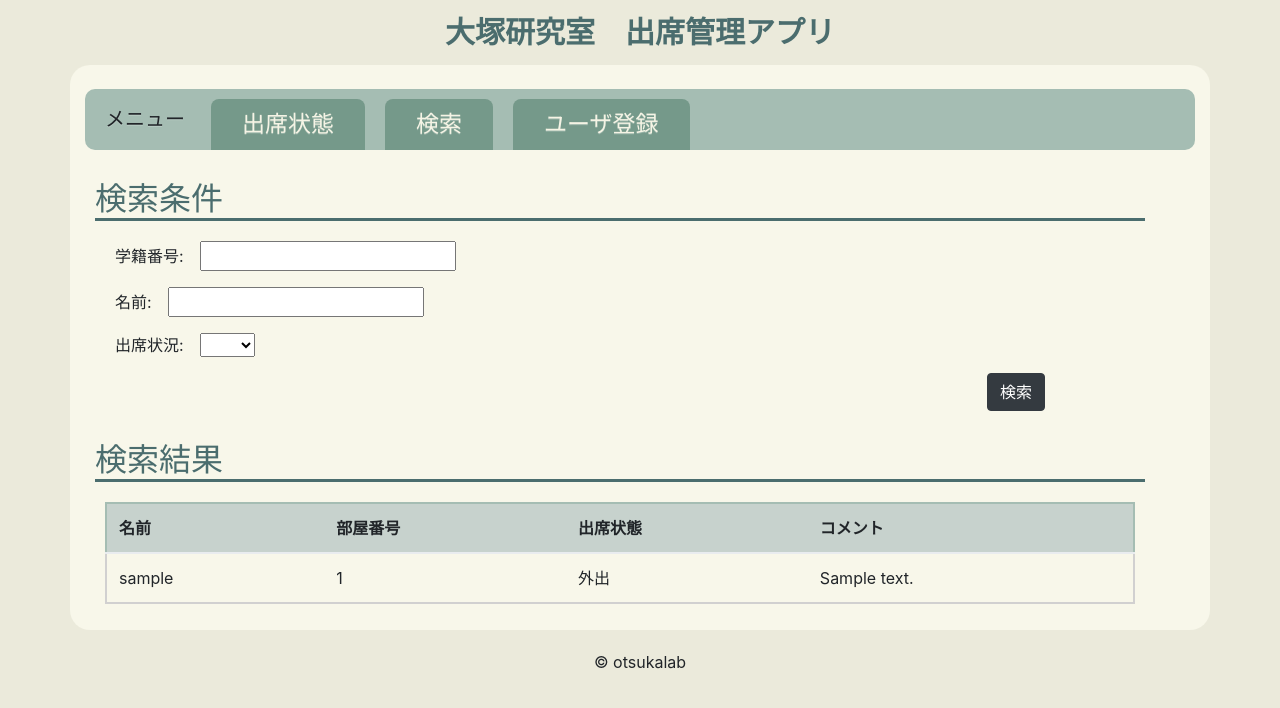
After one commit to skysky0208/Labo_attendance, a Django app: template mysite/templates/attendance/search.html in a window 1280 px wide. The commit adds this page. Shown: the top 708 px of the page. Run offline with Django 3.2, Linux system fonts and the light colour scheme; tables that the repository leaves empty hold one stand-in row (values such as "Sample post"); the template is opened without the code that fills it: values that come from a table or form of the project are taken from there, most other values are stand-ins (such as "Sample title", 1, 10 or a date in 2020); parts of the project's set-up code (start-up, migrations or seed data) failed here and were passed over; some libraries are stand-ins or nearby versions.

Commit message:
:sparkles: 検索機能追加

```diff
--- a/mysite/attendance/forms.py
+++ b/mysite/attendance/forms.py
@@ -18,3 +18,31 @@ class CommentUpdateForm(forms.ModelForm):
         model = LabAttendanceTb
         # 入力するカラムを指定
         fields = ('comment',)
+
+# 検索フォーム
+class SearchForm(forms.Form):
+
+    STATUS_CHOICES = (
+        ('', ''),
+        ('attend', '出席'),
+        ('absent', '退席'),
+        ('lab out', '外出'),
+    )
+
+    user_id = forms.IntegerField(
+        initial='',
+        label='学籍番号',
+        required = False, # 必須ではない
+    )
+
+    user_name = forms.CharField(
+        initial='',
+        label='名前',
+        required = False, # 必須ではない
+    )
+
+    status = forms.fields.ChoiceField(
+        choices=STATUS_CHOICES,
+        label='出席状況',
+        required = False,  # 必須ではない
+    )
--- a/mysite/attendance/models.py
+++ b/mysite/attendance/models.py
@@ -25,3 +25,7 @@ class LabAttendanceTb(models.Model):
     # 自分自身を呼び出されたとき学籍番号を返す
     def __str__(self):
         return str(self.user_id)
+
+    @staticmethod
+    def get_absolute_url(self):
+        return reverse('search:index')
--- a/mysite/attendance/urls.py
+++ b/mysite/attendance/urls.py
@@ -8,5 +8,7 @@ urlpatterns = [
     path('', views.IndexView.as_view(), name='index'),
     path('attendance_list', views.AttendanceListView.as_view(), name='attendance_list'),
     path('user_create', views.UserCreateView.as_view(), name='user_create'),
+    path('fingerprint_create', views.FingerprintCreateView.as_view(), name='fingerprint_create'),
+    path('search', views.SearchView.as_view(), name='search'),
     path('comment_update/<int:pk>/', views.CommentUpdateView.as_view(), name='comment_update'),
 ]
--- a/mysite/mysite/settings.py
+++ b/mysite/mysite/settings.py
@@ -26,8 +26,8 @@ SECRET_KEY = '5j_b%zr5j5mow7!($4q-%u$env+thu1*mf1@84o+l9tar+4z-r'
 # SECURITY WARNING: don't run with debug turned on in production!
 DEBUG = True
 
-ALLOWED_HOSTS = ["localhost", "133.68.31.71"]
-# ALLOWED_HOSTS = []
+# ALLOWED_HOSTS = ["localhost", "133.68.31.71"]
+ALLOWED_HOSTS = []
 
 # Application definition
 
--- /dev/null
+++ b/mysite/static/css/search.css
@@ -0,0 +1,28 @@
+h2 {
+    margin: 30px 50px 10px 10px;
+    color: #4b6d6e;
+    border-bottom: solid 3px #4b6d6e;
+}
+
+.serch_condition {
+    margin: 20px 50px 10px 30px;
+}
+
+.button_wrapper {
+    padding: 0px 100px 0px 0px;
+}
+
+.serch_result {
+    margin: 20px 60px 10px 20px;
+    padding: 0px 0px 10px 0px;
+}
+
+
+.table > thead > tr{
+    border:2px solid #a5bdb3;
+    background-color: #c7d2cd;
+}
+
+.table > tbody > tr{
+    border:2px solid #d1d0d0;
+}
--- /dev/null
+++ b/mysite/templates/attendance/search.html
@@ -0,0 +1,68 @@
+{% extends 'base.html' %}
+{% block body %}
+
+{% load static %}
+<link rel="stylesheet" href="{% static 'css/search.css' %}">
+
+
+<h2>検索条件</h2>
+<div class="serch_condition">
+    <form method="POST">
+        {% csrf_token %}
+        {% for field in test_form %}
+            <div class="form-group form-inline">
+                <label>{{ field.label }}:　</label>
+                <div>
+                    {{ field }}
+                </div>
+            </div>
+        {% endfor %}
+        <div class="button_wrapper" align=right>
+            <input class="btn btn-dark" type="submit" id="button" name="button" value="検索">
+        </div>
+
+    </form>
+</div>
+
+<h2>検索結果</h2>
+<div class="serch_result">
+    <section class="post-list">
+        {% if object_list|length == 0 %}
+            <p>検索結果が存在しません。</p>
+        {% else %}
+            <table class="table table-hover">
+                <thead>
+                    <tr>
+                        <th>名前</th>
+                        <th>部屋番号</th>
+                        <th>出席状態</th>
+                        <th>コメント</th>
+                    </tr>
+                </thead>
+                <tbody>
+                {% for post in object_list %}
+                    <tr>
+                        <td> {{ post.user_name }} </td>
+
+                        {% if post.room_id is None %} <td></td>
+                        {% else %} <td>{{ post.room_id }}</td>
+                        {% endif %}
+
+                        {% if post.status == "attend" %} <td>出席</td>
+                        {% elif post.status == "absent" %} <td>退席</td>
+                        {% elif post.status == "lab out" %} <td>外出</td>
+                        {% else %} <td></td>
+                        {% endif %}
+
+                        {% if post.comment is None %} <td></td>
+                        {% else %} <td>{{ post.comment }}</td>
+                        {% endif %}
+
+                    </tr>
+                {% endfor %}
+                </tbody>
+            </table>
+        {% endif %}
+    </section>
+</div>
+{% endblock %}
--- a/mysite/templates/base.html
+++ b/mysite/templates/base.html
@@ -33,6 +33,9 @@
                     <a class="nav-link" style="color: #f5f4e5;" href="{% url 'attendance:attendance_list' %}">　出席状態　</a>
                 </li>
                 <li class="nav-item">
+                    <a class="nav-link" style="color: #f5f4e5;" href="{% url 'attendance:search' %}">　検索　</a>
+                </li>
+                <li class="nav-item">
                     <a class="nav-link" style="color: #f5f4e5;" href="{% url 'attendance:user_create' %}">　ユーザ登録　</a>
                 </li>
             </ul>
```
Also changed, not shown: mysite/attendance/views.py (+63 -0 lines), mysite/static/css/attendance_list.css (+9 -1 lines), mysite/templates/attendance/attendance_list.html (+32 -16 lines), mysite/attendance/migrations/0002_labfingerprinttb.py (added).
